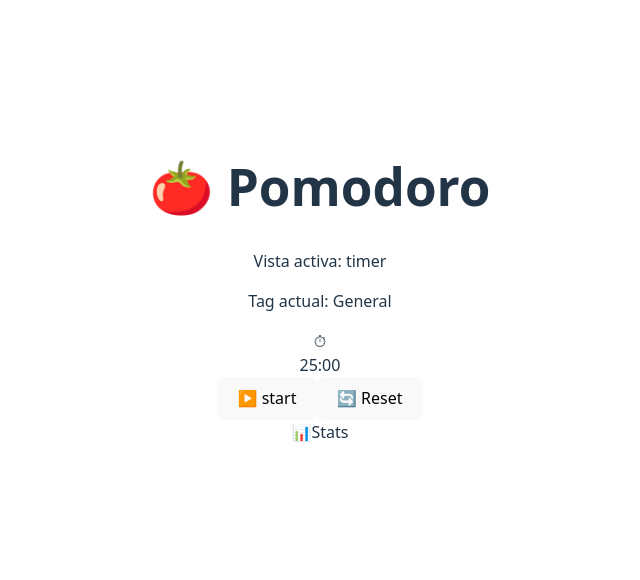
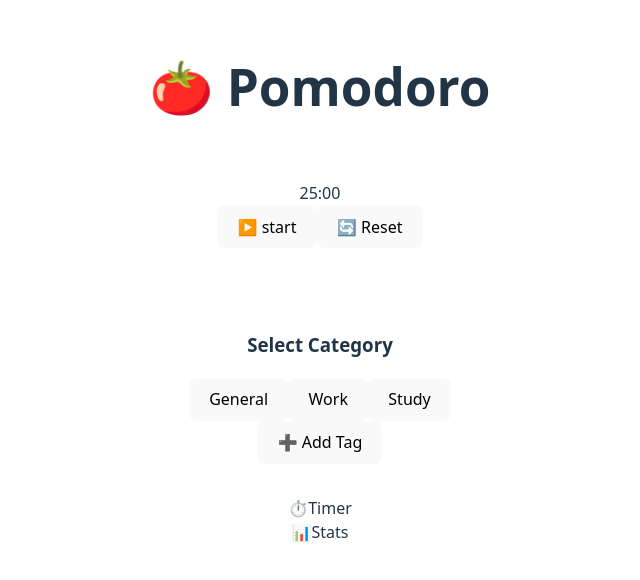
Before and after one commit to drt-dave/pomodoro, a React (Vite) app: page / in a window 1280 px wide. Shown: the part 116-696 px from the top of the page, without its empty margins (320-960 px from the left). Built offline with nearby package versions, Linux system fonts and the light colour scheme.

Commit message:
feat: add TagSelector component and integrate it into App

```diff
--- a/src/App.tsx
+++ b/src/App.tsx
@@ -1,13 +1,13 @@
 import { useState } from 'react';
 import { usePomodoro } from './hooks/PomodoroContext';
+import { Timer } from './components/Timer';
+import { TagSelector } from './components/TagSelector';
 import './App.css';
-
-import { Timer } from './components/Timer';
 
 type ViewType = 'timer' | 'stats';
 
 function App() {
-  const { tag } = usePomodoro();
+  const { tag, setTag, mode } = usePomodoro();
   const [activeView, setActiveView] = useState<ViewType>('timer');
 
   return (
@@ -17,8 +17,22 @@ function App() {
       </header>
 
       <main className="main-content">
-        <p>Vista activa: {activeView}</p>
-        <p>Tag actual: {tag}</p>
+        {activeView === 'timer' && (
+          <>
+            <div className="card timer-card">
+              <Timer />
+            </div>
+            <div className="card tagselector-card">
+              <TagSelector tag={tag} setTag={setTag} mode={mode} />
+            </div>
+          </>
+        )}
+
+        {activeView === 'stats' && (
+          <div className="card stats-card">
+            <p>📊 Stats - Coming soon</p>
+          </div>
+        )}
       </main>
 
       <footer className="bottom-nav">
@@ -26,8 +40,7 @@ function App() {
           className={`nav-item ${activeView === 'timer' ? 'active' : ''}`}
           onClick={() => setActiveView('timer')}
         >
-          ⏱
-		  <Timer/>
+          ⏱️<span>Timer</span>
         </div>
         <div
           className={`nav-item ${activeView === 'stats' ? 'active' : ''}`}
--- a/src/components/TagSelector.tsx
+++ b/src/components/TagSelector.tsx
@@ -0,0 +1,92 @@
+import { useState, useEffect } from 'react';
+import type { PomodoroMode } from '../types/pomodoro.types';
+
+interface TagSelectorProps {
+  tag: string;
+  setTag: (tag: string) => void;
+  mode: PomodoroMode;
+}
+
+export function TagSelector({ tag, setTag, mode }: TagSelectorProps) {
+  const [tags, setTags] = useState<string[]>(['General', 'Work', 'Study']);
+  const [showAddTag, setShowAddTag] = useState<boolean>(false);
+  const [newTagName, setNewTagName] = useState<string>('');
+
+  // Load tags from localStorage when component mounts
+  useEffect(() => {
+	const savedTags = localStorage.getItem('pomodoroTags');
+	if (savedTags) {
+	  setTags(JSON.parse(savedTags));
+	}
+  }, []);
+
+  // Save tags to localStorage whenever they change
+  useEffect(() => {
+	localStorage.setItem('pomodoroTags', JSON.stringify(tags));
+  }, [tags]);
+
+  const handleAddTag = () => {
+	const trimmedTag = newTagName.trim();
+
+	// Validation: check if tag name is not empty and doesn't already exist
+	if (trimmedTag && !tags.includes(trimmedTag)) {
+	  setTags([...tags, trimmedTag]);
+	  setTag(trimmedTag);  // Automatically select the new tag
+	  setNewTagName('');   // Clear the input
+	  setShowAddTag(false); // Hide the input field
+	}
+  };
+
+  const handleSelectTag = (selectedTag: string) => {
+	setTag(selectedTag);
+  };
+
+  return (
+	<div className="tag-selector">
+	  <h3>Select Category</h3>
+
+	  <div className="tags-list">
+		{tags.map((t) => (
+		  <button
+			key={t}
+			className={`tag-btn ${t === tag ? 'active' : ''}`}
+			onClick={() => handleSelectTag(t)}
+			disabled={mode === 'break'}
+		  >
+			{t}
+		  </button>
+		))}
+	  </div>
+
+	  <div className="add-tag-section">
+		{!showAddTag ? (
+		  <button
+			className="add-tag-btn"
+			onClick={() => setShowAddTag(true)}
+			disabled={mode === 'break'}
+		  >
+			➕ Add Tag
+		  </button>
+		) : (
+		  <div className="add-tag-form">
+			<input
+			  type="text"
+			  value={newTagName}
+			  onChange={(e) => setNewTagName(e.target.value)}
+			  onKeyPress={(e) => e.key === 'Enter' && handleAddTag()}
+			  placeholder="Tag name..."
+			  autoFocus
+			/>
+			<button onClick={handleAddTag}>Add</button>
+			<button onClick={() => {
+			  setShowAddTag(false);
+			  setNewTagName('');
+			}}>
+			  Cancel
+			</button>
+		  </div>
+		)}
+	  </div>
+	</div>
+  );
+}
```
